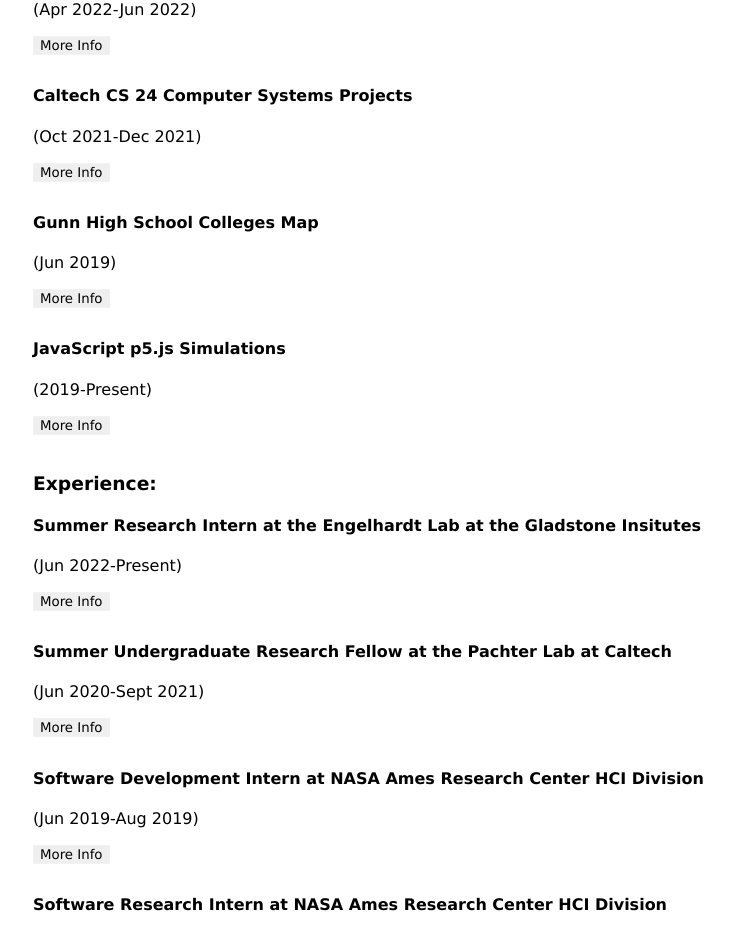
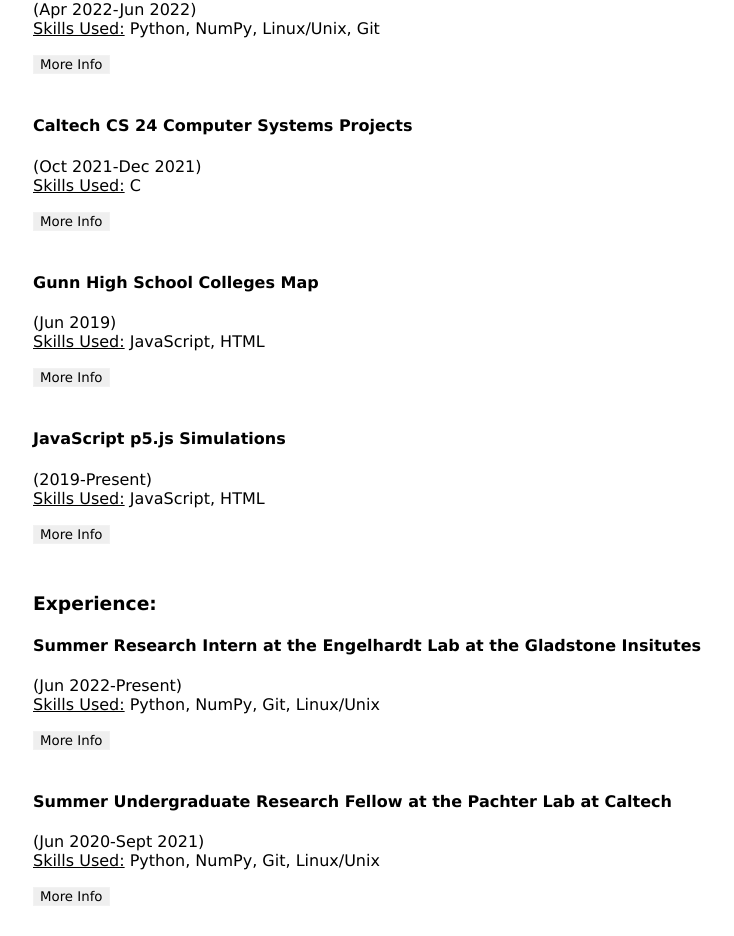
Before and after one commit to mihirbpi/react-practice, a React (Create React App) app: page /react-website/resume in a window 1280 px wide. Shown: the part 365-1301 px from the top of the page, without its empty margins (177-911 px from the left). Built offline with nearby package versions, Linux system fonts and the light colour scheme.

Commit message:
Fix styling and add skills

```diff
--- a/src/components/Experience.js
+++ b/src/components/Experience.js
@@ -1,6 +1,6 @@
 import { useState } from "react";
 
-const Experience  = ({name, date, content}) => {
+const Experience  = ({name, date, skills, contents}) => {
 
     const [toshow, setToShow] = useState(false);
     const [buttonname, setButtonName] = useState("More Info");
@@ -16,12 +16,18 @@ const Experience  = ({name, date, content}) => {
 
     return (
         <div className="experience">
-            <div>
-            <p><h4>{name}</h4>({date})</p>
-            <button onClick={handleClick}>{buttonname}</button>
+            <h4>{name}</h4>
+            <div className="exp-head">
+            ({date})
+            </div>
+            <div className="exp-head">
+            <u>Skills Used:</u> {skills}
             </div>
             <div>
-            {toshow && <p> {content} </p>}
+            <p><button onClick={handleClick}>{buttonname}</button></p>
+            </div>
+            <div>
+            {toshow && <p> {contents.map(entry => (<div><p>{entry}</p></div>))} </p>}
             </div>
         </div>
     );
--- a/src/components/Resume.js
+++ b/src/components/Resume.js
@@ -20,72 +20,82 @@ const Resume  = () => {
             NumPy, Jupyter, p5.js, Arduino, Git, Linux/Unix, Microsoft Office</p>
         </div>
         <div className="resume-projects">
-        <h3><b>Projects: </b></h3>
+        <h3>Projects: </h3>
 
         <Experience name="Caltech CS 156b Chest Xray Machine Learning Model"
-        date="Apr 2022-Jun 2022"
-        content={<div>
-        <p>Developed and trained a neural network architecture in Python to predict 14 diseases from chest Xray images for class competition on EvalAI (Placed 4th out of 17 teams)</p>
-        <p>Researched and implemented pretrained network architectures such as Densenets/Resnets and data labeling methods with Pytorch</p></div>}/>
+        date="Apr 2022-Jun 2022" skills="Python, NumPy, Linux/Unix, Git"
+        contents={
+            ["Developed and trained a neural network architecture in Python to predict 14 diseases from chest Xray images for class competition on EvalAI (Placed 4th out of 17 teams)",
+            "Researched and implemented pretrained network architectures such as Densenets/Resnets and data labeling methods with Pytorch"]
+          }
+        />
 
-        <Experience name="Caltech CS 24 Computer Systems Projects" date="Oct 2021-Dec 2021"
-        content={<div>
-        <p>Projects in C: Implemented code-generation for BASIC to Assembly compiler; designed a memory allocator from scratch; wrote buffer overflow and shellcode hacking exploits; implemented multithreaded password cracker </p>
-        </div>}/>
+        <Experience name="Caltech CS 24 Computer Systems Projects" date="Oct 2021-Dec 2021" skills="C"
+        contents={
+            ["Projects in C: Implemented code-generation for BASIC to Assembly compiler; designed a memory allocator from scratch; wrote buffer overflow and shellcode hacking exploits; implemented multithreaded password cracker"]
+          }
+        />
 
         <Experience name="Gunn High School Colleges Map" date="Jun 2019"
-        content={<div>
-        <p>Created a webpage that read data from a spreadsheet with the colleges my high school graduating class committed to and displayed them with markers on a map using JavaScript, Google Maps API, and Google Sheets API</p>
-        </div>}/>
+        skills="JavaScript, HTML"
+        contents={
+            ["Created a webpage that read data from a spreadsheet with the colleges my high school graduating class committed to and displayed them with markers on a map using JavaScript, Google Maps API, and Google Sheets API"]
+          }
+        />
 
         <Experience name="JavaScript p5.js Simulations" date="2019-Present"
-        content={<div>
-        <p>Created single webpages with math and physics simulations/animations using the p5.js library (see Github) </p>
-        </div>}/>
+        skills="JavaScript, HTML"
+        contents={
+            ["Created single webpages with math and physics simulations/animations using the p5.js library (see Github)"]
+          }
+        />
         </div>
 
         <div className="resume-experience">
         <h3><b>Experience: </b></h3>
 
-        <Experience name="Summer Research Intern at the Engelhardt Lab at the Gladstone Insitutes" date="Jun 2022-Present"
-        content={<div>
-        <p>Project to analyze videos of CAR T cells attacking cancer cells to help develop better cancer therapies</p>
-        <p>Currently researching cell-movement simulation techniques and using Python to simulate cell movement</p></div>}/>
+        <Experience name="Summer Research Intern at the Engelhardt Lab at the Gladstone Insitutes" date="Jun 2022-Present" skills="Python, NumPy, Git, Linux/Unix"
+        contents={
+            ["Project to analyze videos of CAR T cells attacking cancer cells to help develop better cancer therapies",
+            "Currently researching cell-movement simulation techniques and using Python to simulate cell movement"]
+           }
+        />
 
-        <Experience name="Summer Undergraduate Research Fellow at the Pachter Lab at Caltech" date="Jun 2020-Sept 2021"
-        content={<div>
-        <p>Worked with the lab's single-cell RNA sequencing analysis software kallisto/bustools </p>
-        <p>Developed a workflow for studying differential isoform expression in the Clytia hemisphaerica jellyfish with single-cell RNA sequencing data</p>
-        <p>Implemented logistic regression model using NumPy, Sklearn &amp; Pandas to identify isoforms of interest</p>
-        <p>Compared performance of a cell-barcode error correction algorithm called Starcode to kallisto’s cell barcode error correction algorithm using Python</p>
-        <p>Presented my findings and wrote papers summarizing my results.</p></div>}/>
+        <Experience name="Summer Undergraduate Research Fellow at the Pachter Lab at Caltech" date="Jun 2020-Sept 2021" skills="Python, NumPy, Git, Linux/Unix"
+        contents={
+            ["Worked with the lab's single-cell RNA sequencing analysis software kallisto/bustools",
+            "Developed a workflow for studying differential isoform expression in the Clytia hemisphaerica jellyfish with single-cell RNA sequencing data",
+            "Implemented logistic regression model using NumPy, Sklearn &amp; Pandas to identify isoforms of interest",
+            "Compared performance of a cell-barcode error correction algorithm called Starcode to kallisto’s cell barcode error correction algorithm using Python",
+            "Presented my findings and wrote papers summarizing my results."]
+            }
+        />
 
-        <Experience name="Software Development Intern at NASA Ames Research Center HCI Division" date="Jun 2019-Aug 2019"
-        content={<div>
-        <p>Worked in an agile software development and design team to remodel  NASA HUNCH Website and add features to Playbook/Playbook Pro (A mobile and desktop app for planning and scheduling activities for astronauts on analog and space missions) </p>
-        <p>Added critical features to Playbook including keyboard shortcuts, brand new action dialog box UI, and various scheduling button actions using JavaScript’s Backbone.js library</p>
-        </div>}/>
+        <Experience name="Software Development Intern at NASA Ames Research Center HCI Division" date="Jun 2019-Aug 2019" skills="JavaScript, HTML, Git"
+        contents={
+            ["Worked in an agile software development and design team to remodel  NASA HUNCH Website and add features to Playbook/Playbook Pro (A mobile and desktop app for planning and scheduling activities for astronauts on analog and space missions)",
+            "Added critical features to Playbook including keyboard shortcuts, brand new action dialog box UI, and various scheduling button actions using JavaScript’s Backbone.js library"]
+            }
+        />
 
-        <Experience name="Software Research Intern at NASA Ames Research Center HCI Division" date="Jun 2018-Aug 2018"
-        content={<div>
-        <p>Researched the use of IoT technology to help astronauts improve procedural performance and efficiency using sensors connected to an Arduino board </p>
-        <p>Programmed Arduino to publish sensor data to MQTT server</p>
-        <p>Created UI using JavaScript/HTML/CSS that displayed sensor data and allowed control of output devices connected to Arduino</p>
-        <p>Presented to Johnson Space Center engineers who supported further research by HCI division in this area after demo
-        </p>
-        </div>}/>
+        <Experience name="Software Research Intern at NASA Ames Research Center HCI Division" date="Jun 2018-Aug 2018" skills="JavaScript, HTML, Git"
+        contents={
+            ["Researched the use of IoT technology to help astronauts improve procedural performance and efficiency using sensors connected to an Arduino board",
+            "Programmed Arduino to publish sensor data to MQTT server",
+            "Created UI using JavaScript/HTML/CSS that displayed sensor data and allowed control of output devices connected to Arduino",
+            "Presented to Johnson Space Center engineers who supported further research by HCI division in this area after demo"]
+          }
+        />
 
         </div>
-
         <div className="resume-coursework">
-            <p><h3>Relevant Coursework: </h3></p>
+            <h3><p>Relevant Coursework: </p></h3>
             <p>Computational Biology &amp; Bioinformatics; Machine Learning; Computer Systems; Algorithms; Theory of Computation;  Discrete Mathematics;  Datastructures/Algorithms; Functional Programming; Neuroscience; Developmental Biology; Genetics; Cell Biology; Molecular Biology; Applied Mathematics; Probability Models; Differential Equations; Proof-based Calculus and Linear Algebra; MATLAB and Mathematica</p>
         </div>
 
         <div className="resume-awards">
-            <p><h3>Test Scores/Awards: </h3></p>
-            <p><b>SAT</b> - 1560/1600; <b>PSAT</b> - 1500/1520; <b>SAT Math Level II</b> - 800/800; <b>SAT Chemistry</b> - 800/800; <b>AP</b>  - 5/5 on Computer Science A, Chemistry, Physics 1, Physics C, Calculus BC, and Statistics Exams
-</p>
+            <h3><p>Test Scores/Awards: </p></h3>
+            <p><b>SAT</b> - 1560/1600; <b>PSAT</b> - 1500/1520; <b>SAT Math Level II</b> - 800/800; <b>SAT Chemistry</b> - 800/800; <b>AP</b>  - 5/5 on Computer Science A, Chemistry, Physics 1, Physics C, Calculus BC, and Statistics Exams</p>
         </div>
     </div>
     );
--- a/src/index.css
+++ b/src/index.css
@@ -101,7 +101,7 @@ code {
 }
 
 .experience {
-  padding-bottom: 10px;
+  padding-bottom: 5px;
 }
 
 .experience button {
```
